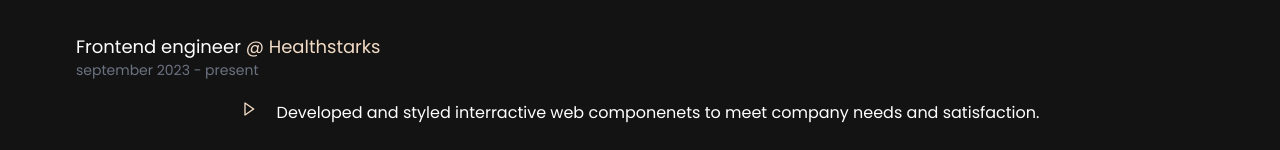
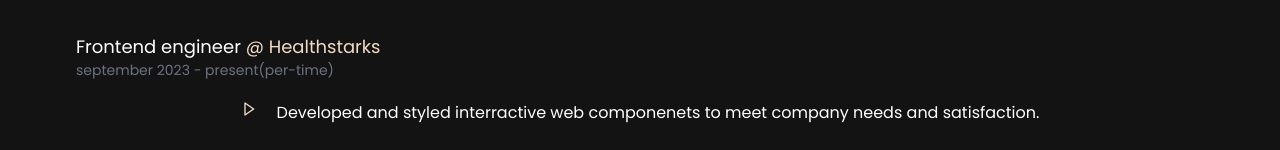
Before and after one commit to vader2k/updated-Portfolio, a React (Vite) app in the folder portfolio/: page / in a window 1280 px wide. Both pictures are taken after a click on the tab "HealthStarks". Shown: the part 2265-2415 px from the top of the page. Built offline with nearby package versions, Linux system fonts and the light colour scheme; a web font is replaced by a local one.

Commit message:
final touches

```diff
--- a/portfolio/src/components/Experience.jsx
+++ b/portfolio/src/components/Experience.jsx
@@ -1,4 +1,3 @@
-import React from 'react'
 import {TabsComponent} from './index'
 import star from '../assets/star.png'
 
--- a/portfolio/src/components/Tabs.jsx
+++ b/portfolio/src/components/Tabs.jsx
@@ -56,7 +56,7 @@ const TabsComponent = () => {
           <TabPanel  className=''>
           <div>
                 <p className='text-[18px]'>Frontend engineer <span className='text-golden'>@ Healthstarks</span></p>
-                <p className='text-[14px] text-gray-500'>september 2023 - present</p>
+                <p className='text-[14px] text-gray-500'>september 2023 - present(per-time)</p>
                 <motion.div
                         ref={ref}
                         initial={{ opacity: 0, y: 50 }}
@@ -84,7 +84,7 @@ const TabsComponent = () => {
           <TabPanel  className=''>
           <div>
                 <p className='text-[18px]'>Product Researcher <span className='text-golden'>@ Baicart</span></p>
-                <p className='text-[14px] text-gray-500'>september 2023 - present</p>
+                <p className='text-[14px] text-gray-500'>April 2023 - december 2023</p>
                 <motion.div
                     ref={ref}
                     initial={{ opacity: 0, y: 50 }}
```
